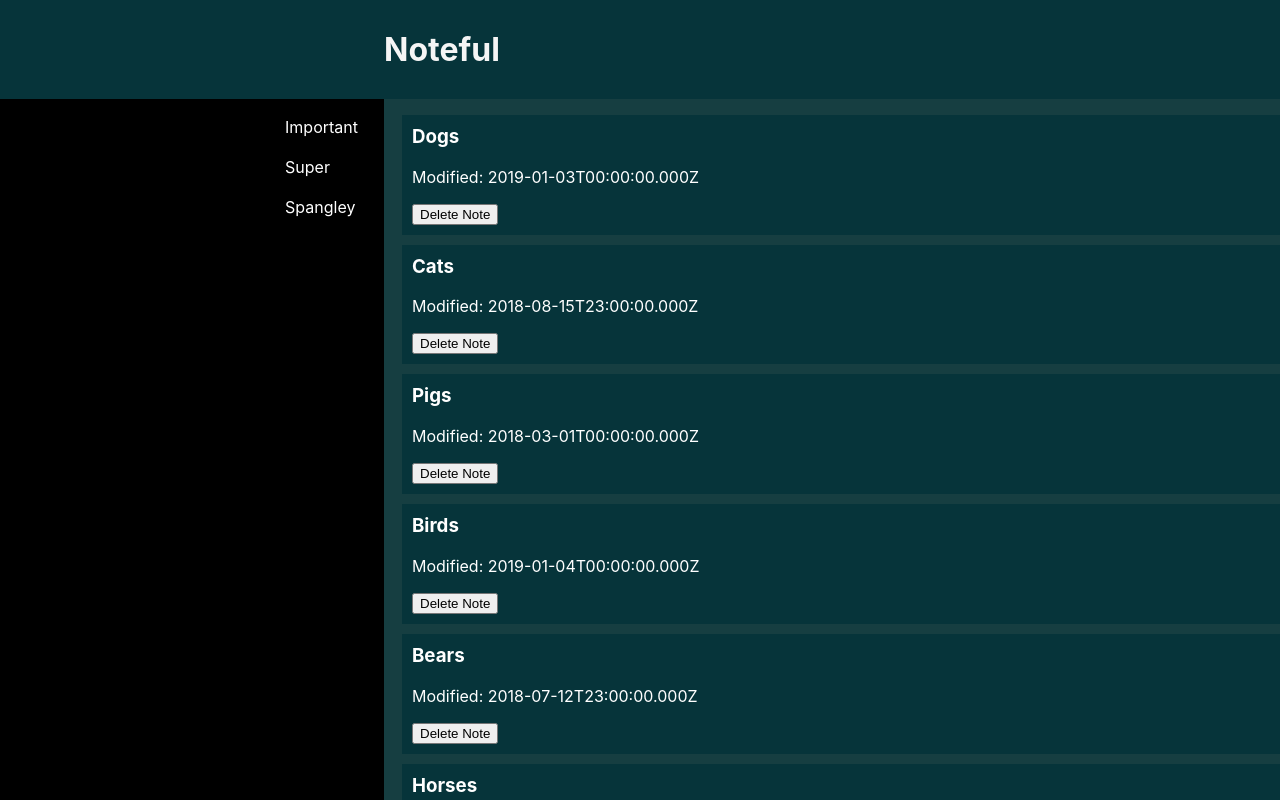
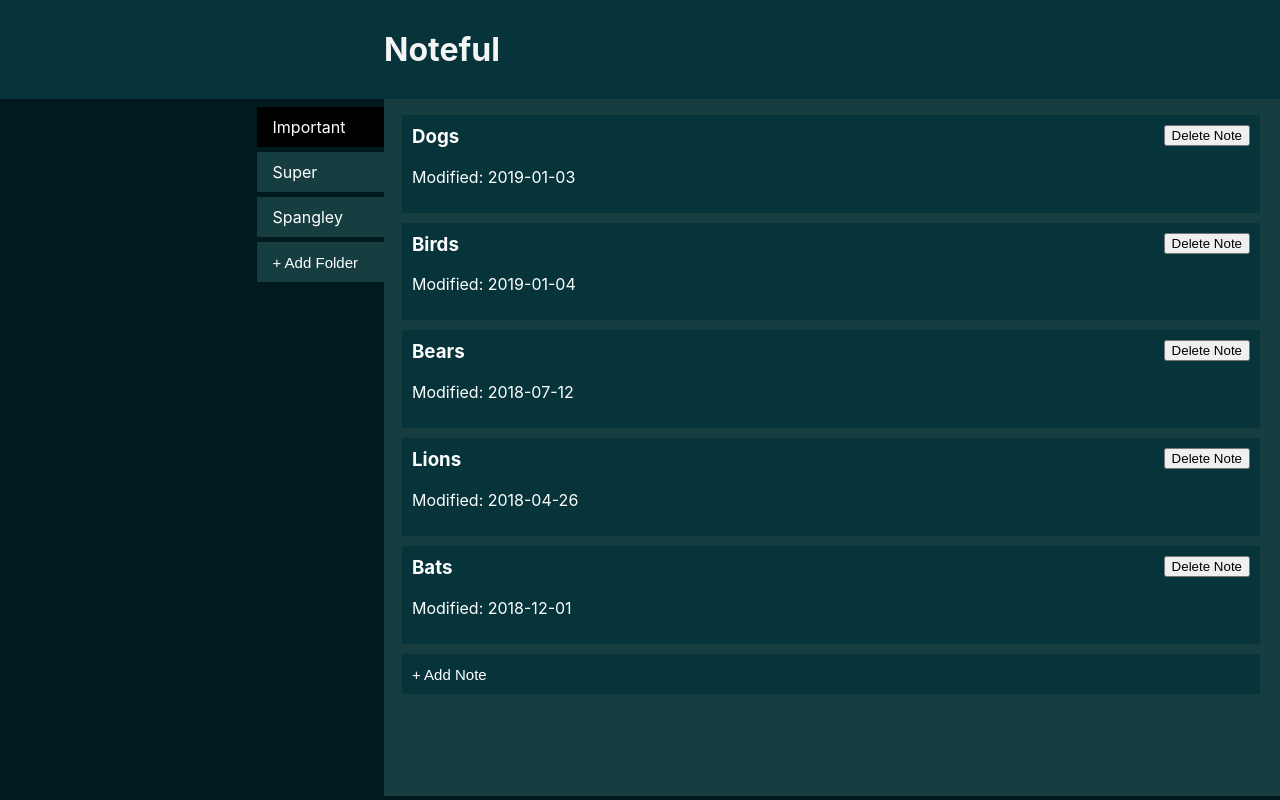
Before and after one commit to sloach1218/Noteful, a React (Create React App) app: page /folder/b0715efe-ffaf-11e8-8eb2-f2801f1b9fd1 in a window 1280 px wide. Shown: the top 800 px of the page. Built offline with nearby package versions, Linux system fonts and the light colour scheme.

Commit message:
created secound route view - folder route

```diff
--- a/src/App.js
+++ b/src/App.js
@@ -1,8 +1,9 @@
 import React from 'react';
 import dummyStore from './dummy-store';
-import { BrowserRouter as Router, Switch, Route } from 'react-router-dom';
+import { BrowserRouter as Router, Link, Route } from 'react-router-dom';
 import MainPage from './MainPage';
 import MainSideBar from './MainSideBar';
+import NoteSideBar from './NoteSideBar';
 
 
 class App extends React.Component {
@@ -13,6 +14,7 @@ class App extends React.Component {
       notes: [],
       folders: []
     };
+
   }
 
   componentDidMount() {
@@ -20,44 +22,63 @@ class App extends React.Component {
       notes: dummyStore.notes,
       folders: dummyStore.folders
     });
+    this.updateNotesBasedOnFolder = this.updateNotesBasedOnFolder.bind(this);
   }
 
-
+  updateNotesBasedOnFolder(notes, folderId){
+      const newnotes = notes.filter(note => note.folderId === folderId)
+      return newnotes;
+  }
 
 
   render(){
     const {notes, folders } = this.state;
+
     return (
       <Router>
         <main className='App'>
           <header>
-            <h1>Noteful</h1>
+            <h1><Link to="/">Noteful</Link></h1>
           </header>
           <aside>
-            <Route path="/" render={(routeProps) =>
-              <MainSideBar
-                folders={folders}
-                {...routeProps}
-              />}
-            />
-
+              <Route exact path="/" render={(routeProps) =>
+                <MainSideBar
+                  folders={folders}
+                  {...routeProps}
+                />}
+              />
+              <Route path="/folder/:folderName" render={(routeProps) =>
+                <MainSideBar
+                  folders={folders}
+                  {...routeProps}
+                />}
+              />
+              <Route path="/note/:noteId" render={(routeProps) =>
+                <NoteSideBar
+                  folders={folders}
+                  {...routeProps}
+                />}
+              />
           </aside>
           <section>
-            <Route path="/" render={(routeProps) =>
+            <Route exact path="/" render={(routeProps) =>
               <MainPage
                 notes={notes}
                 {...routeProps}
               />}/>
+              <Route
+                path="/folder/:folderName"
+                render={(routeProps) => {
+                  const notesforFolder = this.updateNotesBasedOnFolder(notes, routeProps.match.params.folderName)
+
+                  return(
+                    <MainPage
+                    notes={notesforFolder}
+                    {...routeProps}
+                  />
+                  )} }
+              />
           </section>
-
-
-
-          {/*Main route - renders all folders and notes*/}
-
-
-
-          {/*renders specific note details and folder w/back button*/}
-          {/*<ul>{this.state.notes.map((note) => <li key={note}>{note}</li>)}</ul>*/}
 
         </main>
       </Router>
--- a/src/MainPage.js
+++ b/src/MainPage.js
@@ -1,4 +1,5 @@
 import React from 'react';
+
 //import { BrowserRouter as Router, Switch, Route } from 'react-router-dom';
 
 
@@ -6,6 +7,7 @@ class MainPage extends React.Component {
 
 
   render(){
+
     return (
 
             <ul>
@@ -13,11 +15,12 @@ class MainPage extends React.Component {
                      return(
                         <li>
                             <h3>{note.name}</h3>
-                            <p>Modified: {note.modified}</p>
-                            <button type="button">Delete Note</button>
+                            <p>Modified: {note.modified.slice(0,10)}</p>
+                            <button type="button" className="deletebtn">Delete Note</button>
                         </li>
                      )
                  })}
+                 <li><button className="addbtn">+ Add Note</button></li>
             </ul>
 
 
--- a/src/MainSideBar.js
+++ b/src/MainSideBar.js
@@ -1,4 +1,5 @@
 import React from 'react';
+import { NavLink } from 'react-router-dom';
 //import { BrowserRouter as Router, Switch, Route } from 'react-router-dom';
 
 
@@ -6,11 +7,16 @@ class MainSideBar extends React.Component {
 
 
   render(){
+
     return (
 
-            <ul>
-                {this.props.folders.map(folder => <li>{folder.name}</li>)}
-            </ul>
+            <div>
+              <ul>
+                {this.props.folders.map(folder => <li key={folder.id}><NavLink to={`/folder/${folder.id}`} className='folderLink'>{folder.name}</NavLink></li>)}
+                <li className='folderLink'><button className="addbtn">+ Add Folder</button></li>
+              </ul>
+
+            </div>
 
 
 
--- /dev/null
+++ b/src/NoteSideBar.js
@@ -0,0 +1,20 @@
+import React from 'react';
+//import { BrowserRouter as Router, Switch, Route } from 'react-router-dom';
+
+
+class NoteSideBar extends React.Component {
+
+
+  render(){
+    return (
+      <div>
+        <p>{this.props.match.params.id}</p>
+      </div>
+
+
+
+    );
+  }
+}
+
+export default NoteSideBar;
--- a/src/index.css
+++ b/src/index.css
@@ -5,7 +5,7 @@ body {
     sans-serif;
   -webkit-font-smoothing: antialiased;
   -moz-osx-font-smoothing: grayscale;
-  background-color: black;
+  background-color: rgb(0, 26, 31);
 }
 
 code {
@@ -19,10 +19,9 @@ header{
   width: 100%;
   background-color: rgb(6, 52, 58);
   overflow: auto;
-  color: whitesmoke;
   padding: 20px 5% 20px 30%;
 }
-
+header a{text-decoration: none; color:whitesmoke;}
 h1{
   margin: 10px 0;
   display: inline-block;
@@ -32,6 +31,8 @@ section{
   background-color: rgb(22, 62, 65);
   float: right;
   color: white;
+  height: calc(100vh - 103px);
+  overflow: auto;
 }
 section ul{
   padding-left:18px;
@@ -42,13 +43,21 @@ section li{
   background-color:rgb(6, 52, 58);
   margin-bottom: 10px;
   cursor: pointer;
+  position: relative;
+  margin-right: 20px;
+}
+section li:hover{
+  background-color: rgb(0, 26, 31);
 }
 section h3{
   margin-top:0;
 }
+section button{
+  cursor: pointer;
+}
 aside{
   width:30%;
-  background-color: black;
+  background-color: rgb(0, 26, 31);
   overflow: auto;
   display: inline-block;
   color: white;
@@ -60,9 +69,33 @@ aside ul{
 }
 aside li{
   list-style-type: none;
+  margin-bottom: 5px;
+}
+
+.folderLink{
+  color:white;
+  text-decoration: none;
+  width: 100%;
   padding: 10px 26px 10px 16px;
+  background-color: rgb(22, 62, 65);
+  display: block;
+}
+.folderLink:hover{
+  background-color: rgb(6, 52, 58);
+}
+.folderLink.active {
+  background-color:black;
+}
+ .addbtn{
+  background-color: transparent;
+  color: white;
+  border:none;
   cursor: pointer;
+  padding: 0;
+  font-size:15px;
 }
-aside li:hover{
-  background-color: grey;
+.deletebtn{
+  position: absolute;
+  top: 10px;
+  right:10px;
 }
```
